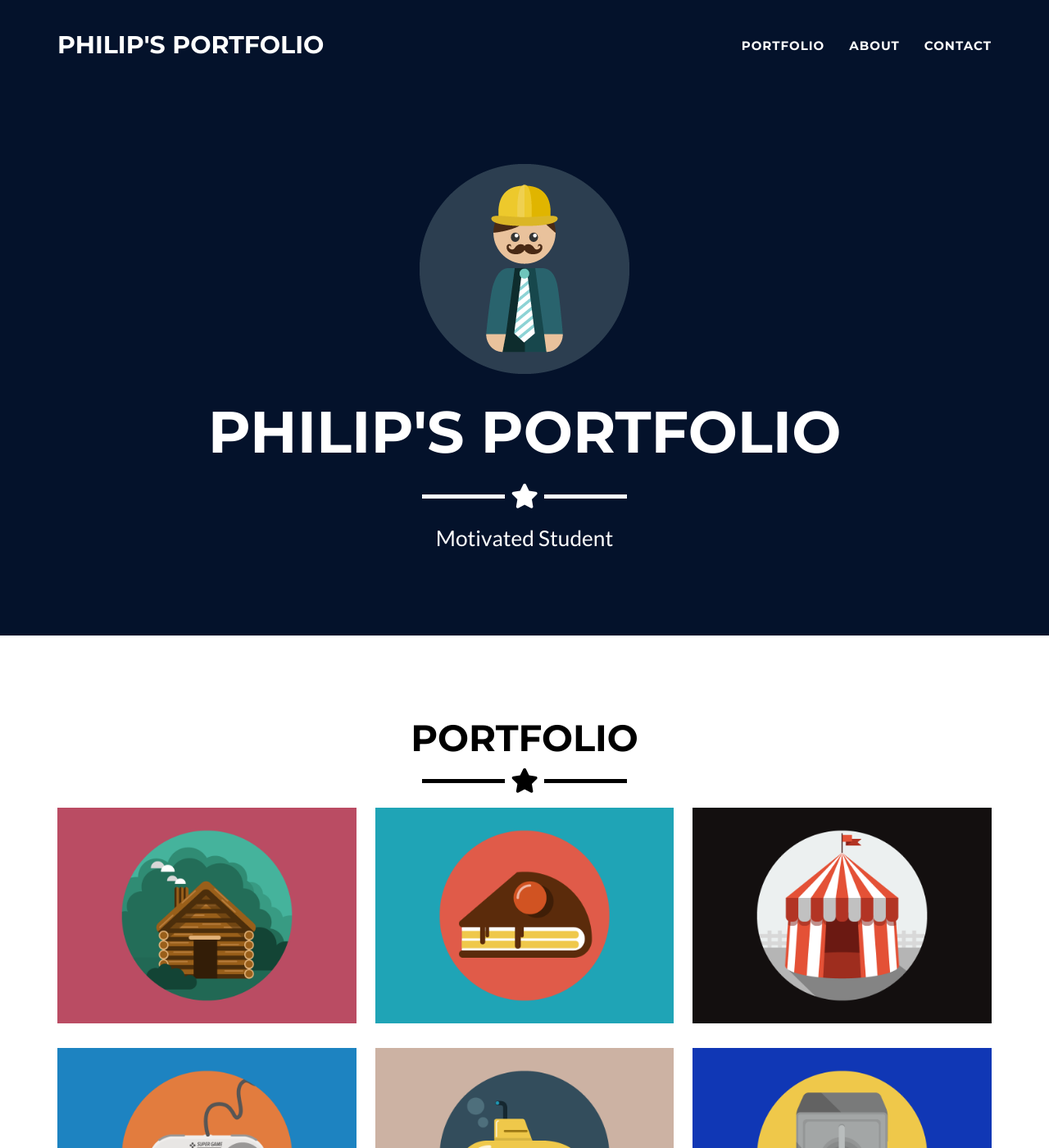
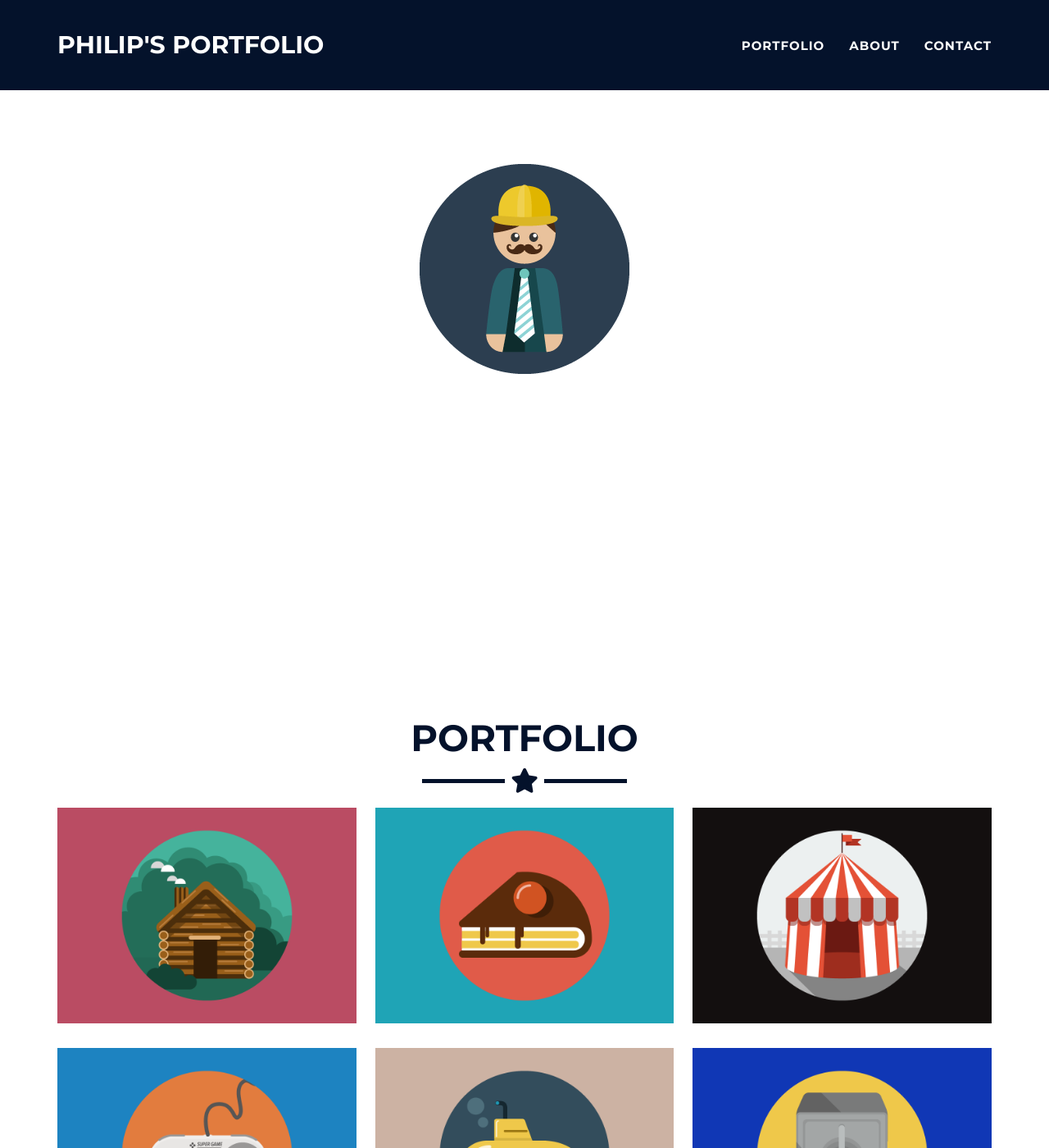
Before and after one commit to B0realian/B0realian.github.io, a Jekyll site: the page built from _posts/2014-07-18-project-1.markdown, in a window 1280 px wide and 1400 px high. Shown: the whole window at 82% size. Built offline with Jekyll 4.4.1, drawn with Linux system fonts in a browser that asks for light colours.

Commit message:
Update _config.yml

```diff
--- a/_config.yml
+++ b/_config.yml
@@ -25,9 +25,9 @@
 
 # Color settings (hex-codes without the leading hash-tag)
 color:
-  primary: 04122b #18bc9c #80B3FF
+  primary: 000000 #18bc9c #80B3FF
   primary-rgb: "3,12,28" #"24,288,156" #"128,179,255"
-  secondary: 000000 #2c3e50 #FD6E8A
+  secondary: 04122b #2c3e50 #FD6E8A
   secondary-dark: 000000 #233140 #A2122F
 
 # Footer settings
```
